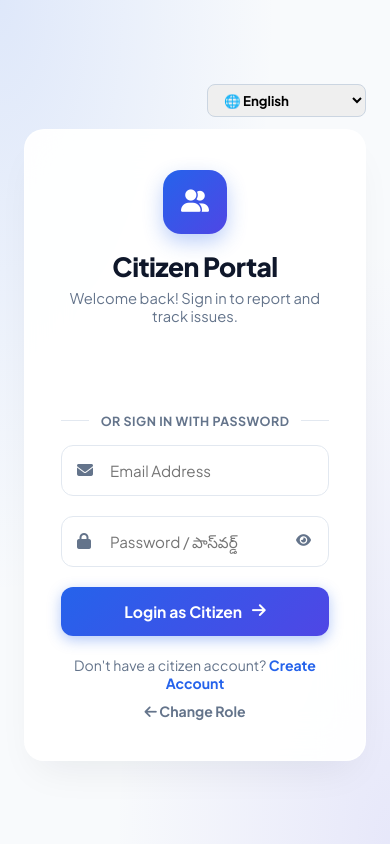
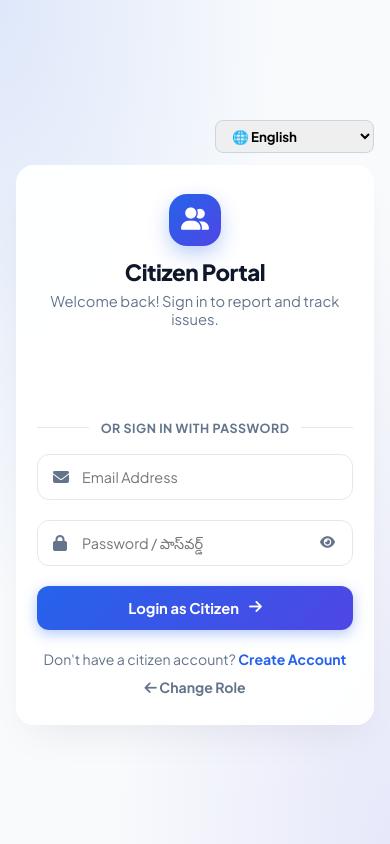
Before and after one commit to aravindkona18090/CivicConnect, a PHP site: page /CivicConnect/peoplelogin/login.php in a window 390 px wide. Run offline with PHP 8.4, Linux system fonts and the light colour scheme; some libraries are stand-ins or nearby versions.

Commit message:
style(auth): modernize Google OAuth button with responsive pill container and dynamic mobile sizing

```diff
--- a/peoplelogin/login.php
+++ b/peoplelogin/login.php
@@ -77,11 +77,12 @@ $googleClientId = civic_config('GOOGLE_CLIENT_ID');
         .submit-btn:hover { transform: translateY(-2px); box-shadow: 0 8px 20px rgba(37, 99, 235, 0.45); }
 
         /* OAUTH DIVIDER & GOOGLE BUTTON */
+        /* OAUTH DIVIDER & GOOGLE BUTTON */
         .oauth-divider {
             display: flex;
             align-items: center;
             text-align: center;
-            margin: 20px 0 16px;
+            margin: 22px 0 18px;
             color: var(--text-muted);
             font-size: 0.78rem;
             font-weight: 700;
@@ -95,13 +96,28 @@ $googleClientId = civic_config('GOOGLE_CLIENT_ID');
         }
         .oauth-divider span {
             padding: 0 12px;
+            background: var(--card-bg);
         }
+
         .google-btn-wrap {
             display: flex;
             justify-content: center;
+            align-items: center;
             width: 100%;
-            margin-bottom: 8px;
-            min-height: 44px;
+            margin-bottom: 6px;
+            min-height: 46px;
+            overflow: hidden;
+            border-radius: 12px;
+        }
+
+        .g_id_signin {
+            display: flex;
+            justify-content: center;
+            width: 100%;
+        }
+
+        .g_id_signin > div {
+            margin: 0 auto !important;
         }
 
         .auth-status-msg {
@@ -130,6 +146,33 @@ $googleClientId = civic_config('GOOGLE_CLIENT_ID');
         .alert-error { background: #fef2f2; color: #991b1b; border: 1px solid #fecaca; padding: 12px; border-radius: 10px; font-size: 0.9rem; font-weight: 600; margin-bottom: 20px; text-align: center; }
         .top-lang-bar { text-align: right; margin-bottom: 12px; }
         .top-lang-bar select { padding: 6px 12px; border-radius: 8px; border: 1px solid #cbd5e1; font-weight: 700; font-family: inherit; cursor: pointer; }
+
+        @media (max-width: 480px) {
+            body {
+                padding: 16px;
+            }
+            .login-card {
+                padding: 28px 20px;
+                border-radius: 18px;
+            }
+            .neu-icon {
+                width: 52px;
+                height: 52px;
+                margin-bottom: 12px;
+                font-size: 1.2rem;
+            }
+            .login-header h2 {
+                font-size: 1.4rem;
+            }
+            .input-group input {
+                padding: 13px 14px 13px 44px;
+                font-size: 0.9rem;
+            }
+            .submit-btn {
+                padding: 13px;
+                font-size: 0.92rem;
+            }
+        }
     </style>
 </head>
 <body>
@@ -178,12 +221,11 @@ $googleClientId = civic_config('GOOGLE_CLIENT_ID');
             <div class="google-btn-wrap">
                 <div class="g_id_signin"
                      data-type="standard"
-                     data-shape="rectangular"
+                     data-shape="pill"
                      data-theme="outline"
-                     data-text="signin_with"
+                     data-text="continue_with"
                      data-size="large"
-                     data-logo_alignment="left"
-                     data-width="368">
+                     data-logo_alignment="left">
                 </div>
             </div>
 
@@ -244,12 +286,11 @@ $googleClientId = civic_config('GOOGLE_CLIENT_ID');
             <div class="google-btn-wrap">
                 <div class="g_id_signin"
                      data-type="standard"
-                     data-shape="rectangular"
+                     data-shape="pill"
                      data-theme="outline"
                      data-text="signup_with"
                      data-size="large"
-                     data-logo_alignment="left"
-                     data-width="368">
+                     data-logo_alignment="left">
                 </div>
             </div>
 
```
